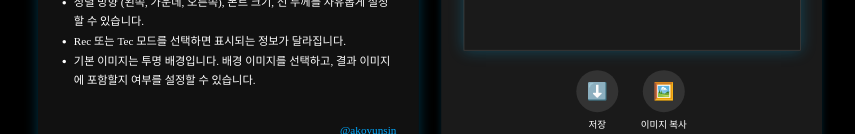
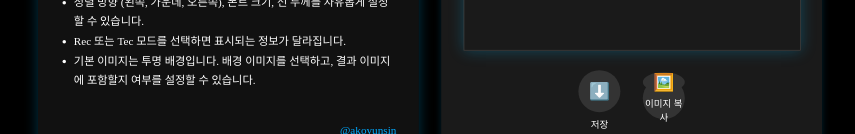
Before and after one commit to yun-sin/dive-overlay, a React (Create React App) app: page / in a window 1280 px wide. Both pictures are taken after a click on the button "샘플 로그". Shown: the part 666-800 px from the top of the page, without its empty margins (210-1065 px from the left). Built offline with nearby package versions, Linux system fonts and the light colour scheme.

Commit message:
저장버튼, 샘플로그 고정 버그 수정

```diff
--- a/src/DiveOverlayUploader.jsx
+++ b/src/DiveOverlayUploader.jsx
@@ -1,8 +1,9 @@
-import React, { useState, useEffect } from "react";
+import React, { useRef, useState, useEffect } from "react";
 import Papa from "papaparse";
 import "./index.css";
 
 export default function DiveOverlayUploader() {
+  const fileInputRef = useRef(null);
   const [file, setFile] = useState(null);
   const [imageURL, setImageURL] = useState(null);
   const [loading, setLoading] = useState(false);
@@ -19,7 +20,6 @@ export default function DiveOverlayUploader() {
   const [lang, setLang] = useState("kr");
   const [showGraph, setShowGraph] = useState(true);
   const [showModal, setShowModal] = useState(false);
-
 
   const handleFileChange = (e) => {
     setFile(e.target.files[0]);
@@ -258,7 +258,7 @@ export default function DiveOverlayUploader() {
     <div className="container">
       <div className="content-wrapper">
         <div className="panel">
-          <form className="form">
+          <div className="form">
             <div className="row-group" style={{ justifyContent: "space-between", alignItems: "center" }}>
               <label htmlFor="logFile" className="file-label" style={{ flex: 1 }}>
                 <div className={file ? "custom-file-upload uploaded" : "custom-file-upload"}>
@@ -269,6 +269,7 @@ export default function DiveOverlayUploader() {
                 id="logFile"
                 type="file"
                 accept=".csv"
+                ref={fileInputRef}  // ✅ ref 연결
                 onChange={handleFileChange}
                 style={{ display: "none" }}
               />
@@ -280,6 +281,12 @@ export default function DiveOverlayUploader() {
                     const res = await fetch("/sample.csv");
                     const blob = await res.blob();
                     const sampleFile = new File([blob], "sample.csv", { type: blob.type });
+
+                    // ✅ file input 초기화
+                    if (fileInputRef.current) {
+                      fileInputRef.current.value = "";
+                    }
+
                     setFile(sampleFile);
                     if (window.innerWidth <= 1184) {
                       setShowInstructions(false);
@@ -375,7 +382,7 @@ export default function DiveOverlayUploader() {
                 )}
               </>
             )}
-          </form>
+          </div>
 
           <hr className="divider" />
 
@@ -496,22 +503,23 @@ export default function DiveOverlayUploader() {
               {[{
                 icon: '⬇️',
                 label: lang === 'kr' ? '저장' : 'Save',
-                onClick: null,
                 href: imageURL,
-                download: true
               }, {
                 icon: '🖼️',
                 label: lang === 'kr' ? '이미지 복사' : 'Copy',
                 onClick: () => copyImageToClipboard(imageURL)
-              }].map((btn, idx) => (
-                <div key={idx} style={{
+              }].map((btn, idx) => {
+                const content = (
+                  <div
+                    style={{
                       textAlign: 'center',
                       cursor: 'pointer',
                       display: 'flex',
                       flexDirection: 'column',
                       alignItems: 'center'
                     }}
-                  onClick={btn.onClick}>
+                    onClick={btn.onClick}
+                  >
                     <div style={{
                       width: '60px',
                       height: '60px',
@@ -527,7 +535,21 @@ export default function DiveOverlayUploader() {
                     </div>
                     <div style={{ fontSize: '0.85rem', color: 'white' }}>{btn.label}</div>
                   </div>
-              ))}
+                );
+
+                return btn.href ? (
+                  <a
+                    key={idx}
+                    href={btn.href}
+                    download
+                    style={{ textDecoration: 'none' }}
+                  >
+                    {content}
+                  </a>
+                ) : (
+                  <div key={idx}>{content}</div>
+                );
+              })}
             </div>
           </div>
         )}
```
Lines whose indentation alone changed are shown as unchanged.
